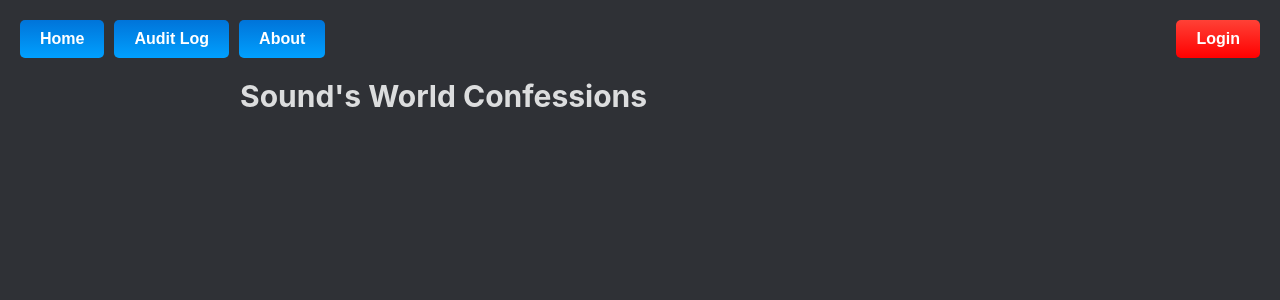
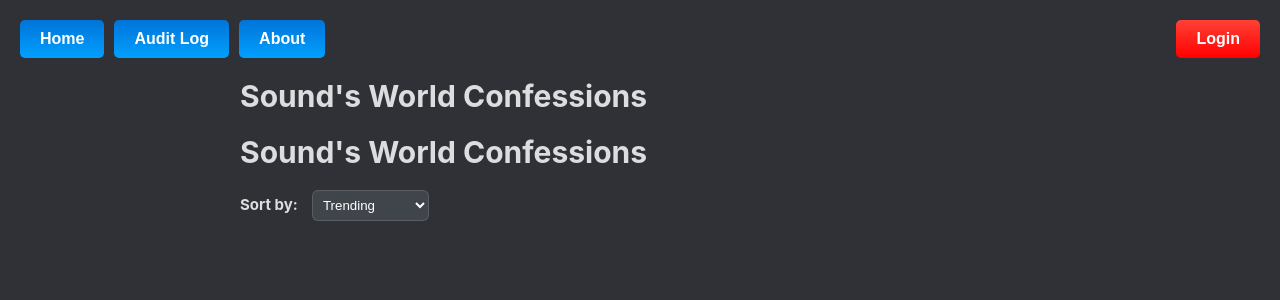
Before and after one commit to xmoreno21/confessions, a Flask app: page / in a window 1280 px wide. Shown: the top 300 px of the page. Run offline with Flask 3, Linux system fonts and the light colour scheme; data that the repository does not hold is empty; some libraries are stand-ins or nearby versions; some web fonts are replaced.

Commit message:
add different sorting methods

```diff
--- a/app.py
+++ b/app.py
@@ -72,8 +72,16 @@ def logout():
 @app.route("/", methods = ["GET"])
 def index():
     loggedin = discord.authorized
+    sort = request.args.get("sort", "trending")  # default to trending
+    if sort not in ['trending', 'newest', 'top']:
+        sort = 'trending'
 
-    data = psqlrun(query = "SELECT id, content, createdat, COALESCE(array_length(upvoters, 1), 0) AS upvotes, COALESCE(array_length(reporters, 1), 0) AS reports, (COALESCE(array_length(upvoters, 1), 0) + 1) / POWER(EXTRACT(EPOCH FROM (NOW() - createdat)) + 600, 0.9) AS score FROM confessions WHERE deletedby IS NULL ORDER BY score DESC LIMIT 50;", fetchall = True)
+    if sort == 'trending':
+        data = psqlrun(query = "SELECT id, content, createdat, COALESCE(array_length(upvoters, 1), 0) AS upvotes, COALESCE(array_length(reporters, 1), 0) AS reports, (COALESCE(array_length(upvoters, 1), 0) + 1) / POWER(EXTRACT(EPOCH FROM (NOW() - createdat)) + 600, 0.9) AS score FROM confessions WHERE deletedby IS NULL ORDER BY score DESC LIMIT 50;", fetchall = True)
+    elif sort == 'newest':
+        data = psqlrun(query = "SELECT id, content, createdat, COALESCE(array_length(upvoters, 1), 0) AS upvotes, COALESCE(array_length(reporters, 1), 0) AS reports FROM confessions WHERE deletedby IS NULL ORDER BY createdat DESC LIMIT 50;", fetchall = True)
+    elif sort == 'top':
+        data = psqlrun(query = "SELECT id, content, createdat, COALESCE(array_length(upvoters, 1), 0) AS upvotes, COALESCE(array_length(reporters, 1), 0) AS reports FROM confessions WHERE deletedby IS NULL ORDER BY upvotes DESC LIMIT 50;", fetchall = True)
 
     feed = []
     now = int(time())
--- a/templates/index.html
+++ b/templates/index.html
@@ -145,6 +145,19 @@
     <div class="container">
         <h1>Sound's World Confessions</h1>
 
+        <div class="container">
+            <h1>Sound's World Confessions</h1>
+
+            <form method="get" action="/" style="margin-bottom: 20px;">
+                <label for="sort" style="font-weight: bold;">Sort by:</label>
+                <select id="sort" name="sort" onchange="this.form.submit()" style="margin-left: 10px; padding: 6px; border-radius: 6px; background-color: #40444b; color: white; border: 1px solid #ffffff22;">
+                    <option value="trending" {% if sort == 'trending' %}selected{% endif %}>Trending</option>
+                    <option value="newest" {% if sort == 'newest' %}selected{% endif %}>Newest</option>
+                    <option value="top" {% if sort == 'top' %}selected{% endif %}>Most Upvoted</option>
+                </select>
+            </form>
+
+
         {% if loggedin %}
             <div class="post-box">
                 <form action="/submit" method="post">
```
